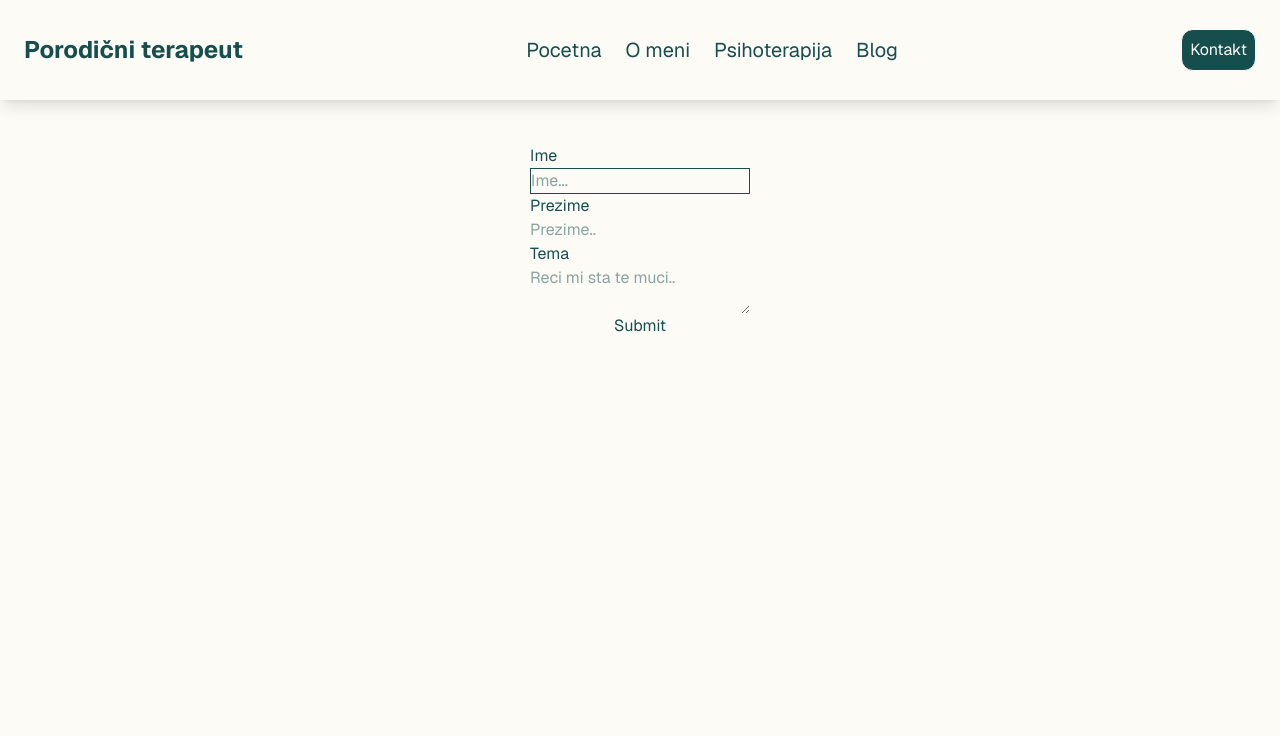
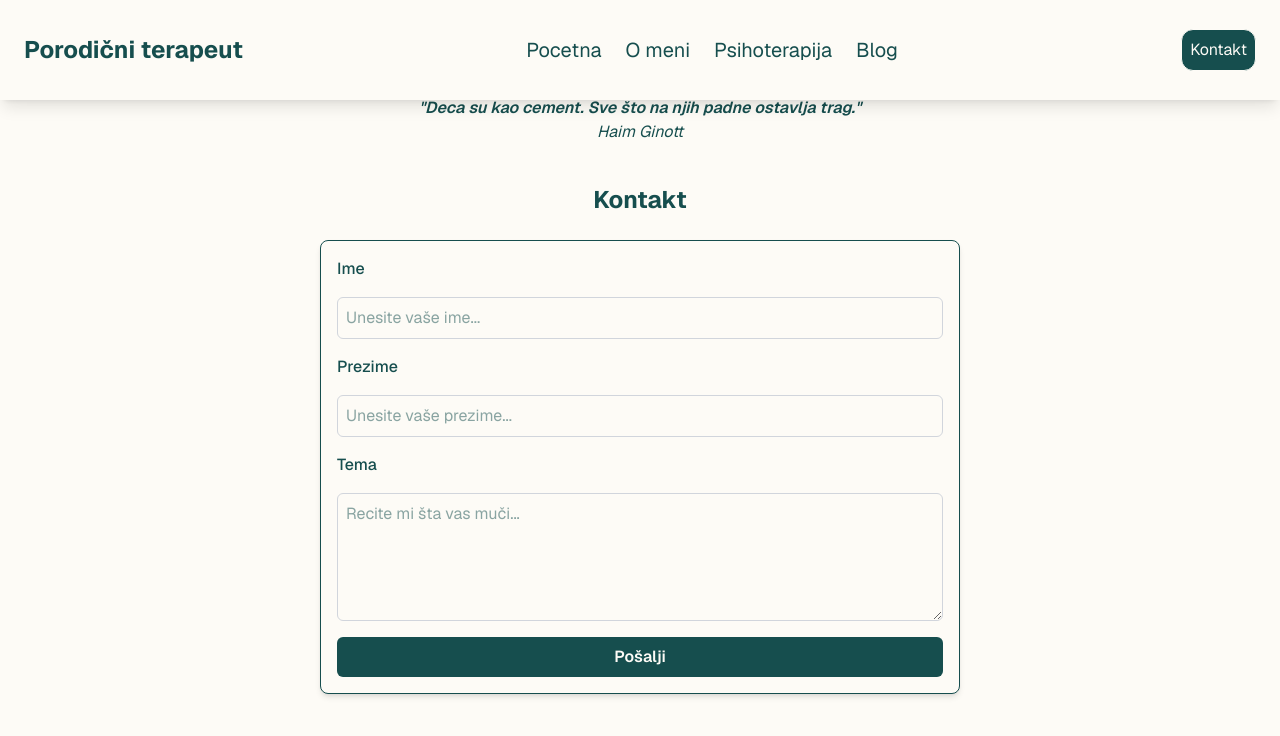
Before and after one commit to Milos191405/smiljaigicpsiholog, a Next.js app: page /Kontakt in a window 1280 px wide. Shown: the top 736 px of the page. Built offline with nearby package versions, Linux system fonts and the light colour scheme.

Commit message:
adding quotes on each page, adding some styling, adding form in KOntakt

```diff
--- /dev/null
+++ b/components/RandomQuote.js
@@ -0,0 +1,34 @@
+'use client'
+
+import { useState, useEffect } from "react";
+import quotes from "@/src/data/quotes.json";
+
+function RandomQuote() {
+  const [randomQuote, setRandomQuote] = useState({
+    text: "",
+    author: "",
+  });
+
+  const getRandomQuote = () => {
+    if (quotes.length > 0) {
+      return quotes[Math.floor(Math.random() * quotes.length)];
+    }
+    return {
+      text: "Psihoterapija je put do samorazumevanja.",
+      author: "Nepoznat autor",
+    };
+  };
+
+  useEffect(() => {
+    setRandomQuote(getRandomQuote());
+  }, []);
+
+  return (
+    <div className="p-4 text-center">
+      <p className="italic font-semibold">"{randomQuote.text}"</p>
+      <p className="italic">{randomQuote.author}</p>
+    </div>
+  );
+}
+
+export default RandomQuote;
--- a/src/app/Blog/page.js
+++ b/src/app/Blog/page.js
@@ -2,10 +2,14 @@ import Navbar from "@/components/Navbar";
 import Link from "next/link";
 import path from "path";
 import fs from "fs";
+import RandomQuote from "@/components/RandomQuote";
 
 // Function to generate a URL-friendly slug
 function generateSlug(title) {
-  return title.toLowerCase().replace(/\s+/g, "-").replace(/[^\w-]+/g, "");
+  return title
+    .toLowerCase()
+    .replace(/\s+/g, "-")
+    .replace(/[^\w-]+/g, "");
 }
 
 // Function to fetch posts from JSON file
@@ -27,11 +31,16 @@ export default async function Blog() {
     <>
       <Navbar />
       <article className="pt-20">
+        <RandomQuote />
+
         <p className="text-center text-lg  font-bold">Blog</p>
         <ul className="mt-8 space-y-4">
           {posts.map((post) => (
             <li key={post.id} className="text-center">
-              <Link href={`/Blog/${generateSlug(post.title)}`} className="font-semibold text-foreground hover:underline">
+              <Link
+                href={`/Blog/${generateSlug(post.title)}`}
+                className="font-semibold text-foreground hover:underline"
+              >
                 {post.title}
               </Link>
               <p className="">{post.subtitle}</p>
--- a/src/app/Kontakt/page.js
+++ b/src/app/Kontakt/page.js
@@ -1,22 +1,89 @@
-import Navbar from "@/components/Navbar"
+"use client";
+
+import { useState } from "react";
+import Navbar from "@/components/Navbar";
+import RandomQuote from "@/components/RandomQuote";
+
 function Kontakt() {
+  const [formData, setFormData] = useState({
+    firstname: "",
+    lastname: "",
+    subject: "",
+  });
+
+  const handleChange = (e) => {
+    setFormData({ ...formData, [e.target.name]: e.target.value });
+  };
+
+  const handleSubmit = (e) => {
+    e.preventDefault();
+    console.log("Form submitted:", formData);
+    alert("Poruka poslata!");
+    setFormData({ firstname: "", lastname: "", subject: "" });
+  };
+
   return (
     <>
-        <Navbar />
-        <h1 className="pt-20 text-center">Kontakt</h1>
-        <article className="flex justify-center items-center pt-10">
-          <form className="flex flex-col  ">
-            <label for="first name" className="">Ime</label>
-            <input type="text" id="fname" name="firstname" placeholder="Ime..." className="border border-foreground"></input>
-            <label for="lname">Prezime</label>
-            <input type="text" id="lname" name="lastname" placeholder="Prezime.."></input>
-            <label for="subject">Tema</label>
-            <textarea id="subject" name="subject" placeholder="Reci mi sta te muci.."></textarea>
-            <input type="submit" value="Submit"></input>
-          </form>
-   </article>
-       </>
-  )
+      <Navbar />
+      <article className="pt-20 px-4 md:max-w-xl md:mx-auto lg:max-w-2xl">
+        <RandomQuote />
+        <h1 className="text-center text-2xl font-bold py-6">Kontakt</h1>
+
+        <form
+          onSubmit={handleSubmit}
+          className="flex flex-col space-y-4 p-4 border border-foreground rounded-lg shadow-md text-foreground bg-background"
+        >
+          <label htmlFor="firstname" className="font-medium">
+            Ime
+          </label>
+          <input
+            type="text"
+            id="firstname"
+            name="firstname"
+            value={formData.firstname}
+            onChange={handleChange}
+            placeholder="Unesite vaše ime..."
+            className="border border-gray-300 rounded-md p-2 focus:outline-none focus:ring-2 focus:ring-blue-500"
+            required
+          />
+
+          <label htmlFor="lastname" className="font-medium">
+            Prezime
+          </label>
+          <input
+            type="text"
+            id="lastname"
+            name="lastname"
+            value={formData.lastname}
+            onChange={handleChange}
+            placeholder="Unesite vaše prezime..."
+            className="border border-gray-300 rounded-md p-2 focus:outline-none focus:ring-2 focus:ring-blue-500"
+            required
+          />
+
+          <label htmlFor="subject" className="font-medium">
+            Tema
+          </label>
+          <textarea
+            id="subject"
+            name="subject"
+            value={formData.subject}
+            onChange={handleChange}
+            placeholder="Recite mi šta vas muči..."
+            className="border border-gray-300 rounded-md p-2 h-32 focus:outline-none focus:ring-2 focus:ring-blue-500"
+            required
+          ></textarea>
+
+          <button
+            type="submit"
+            className="bg-foreground text-background font-semibold py-2 rounded-md hover:text-orange-300 transition duration-300"
+          >
+            Pošalji
+          </button>
+        </form>
+      </article>
+    </>
+  );
 }
 
-export default Kontakt
+export default Kontakt;
--- a/src/app/O_meni/page.js
+++ b/src/app/O_meni/page.js
@@ -1,12 +1,38 @@
+'use client';
+
+import { useState, useEffect } from "react";
+
 import ImageComponent from "@/components/ImageComponent";
 import Navbar from "@/components/Navbar";
 import Footer from "@/components/Footer";
 
+import quotes from "@/src/data/quotes.json";
+
 function O_meni() {
+  const [randomQuote, setRandomQuote] = useState("");
+
+
+    const getRandomQuote = () => {
+      if (quotes.length > 0) {
+        return quotes[Math.floor(Math.random() * quotes.length)];
+      }
+      return "Psihoterapija je put do samorazumevanja.";
+    };
+
+
+    useEffect(() => {
+      setRandomQuote(getRandomQuote());
+    }, []);
   return (
     <>
       <Navbar />
       <article className="pt-20 md:max-w-[700px] md:mx-auto lg:pt-24 lg:max-w-[1000px] xl:max-w-[1500px]">
+
+      <div className="p-4 text-center">
+        <p className=" italic font-semibold">"{randomQuote.text}"</p>
+        <p className="italic ">{randomQuote.author}</p>
+        </div>
+
         <h2 className="text-lg italic text-center font-bold pb-8 md:text-xl lg:text-2xl md:pt-10">
           Smilja Igic
         </h2>
--- a/src/app/Psihoterapija/page.js
+++ b/src/app/Psihoterapija/page.js
@@ -1,17 +1,28 @@
 import Navbar from "@/components/Navbar";
 import ImageComponent from "@/components/ImageComponent";
+import RandomQuote from "@/components/RandomQuote";
+
 
 function Psihoterapija() {
+
   return (
     <>
       <Navbar />
-      <article className="pt-20 px-4">
+
+
+      <article className="pt-20 md:max-w-[700px] md:mx-auto lg:pt-24 lg:max-w-[1000px] xl:max-w-[1500px]">
+
+       <RandomQuote />
+        {/* Image Section */}
         <ImageComponent
           src="/Smiljka1.jpg"
-          alt="Smilja Igic vas psiholog"
+          alt="Smilja Igic - Vaš psiholog"
           className="lg:w-1/3"
         />
 
+
+
+        {/* Main Content */}
         <p className="p-4">
           Dobar terapeut ne zna šta je najbolje za klijenta. To se znanje nalazi
           u osobi koja dolazi na terapiju i ona uz pomoć terapeuta, otkriva
@@ -25,17 +36,20 @@ function Psihoterapija() {
           njegovog životnog sistema). Na ovaj način se efekti psihoterapije
           prenose na čitav životni kontekst klijenta.
         </p>
-        <div className=" px-2 ">
-          <p className="pb-2 italic font-semibold">Vrste terapeutkih usluga koje pruzam:</p>
-          <ul className="px-8 list-disc ">
+
+        {/* Services List */}
+        <div className="px-2">
+          <p className="pb-2 italic font-semibold">
+            Vrste terapeutskih usluga koje pružam:
+          </p>
+          <ul className="px-8 list-disc">
             <li>Individualna psihoterapija</li>
             <li>Psihološko savetovanje</li>
             <li>Porodična psihoterapija</li>
             <li>Bračna i psihoterapija parova</li>
             <li>Dečija psihoterapija</li>
-            <li>On-line savetovanje</li>
+            <li>Online savetovanje</li>
             <li>Individualno savetovanje</li>
-            <li>Psihološko savetovanje</li>
             <li>Savetodavni rad sa decom i adolescentima</li>
             <li>Porodično savetovanje</li>
           </ul>
--- a/src/app/layout.js
+++ b/src/app/layout.js
@@ -26,7 +26,7 @@ export default function RootLayout({ children }) {
       <body
         className={`antialiased ${geistSans.variable} ${geistMono.variable}`}
         style={{
-          fontFamily: `var(--font-geist-sans), sans-serif`, // Apply geistSans by default
+          fontFamily: `var(--font-geist-sans), sans-serif`,
         }}
       >
         {children}
--- /dev/null
+++ b/src/data/quotes.json
@@ -0,0 +1,110 @@
+[
+  {
+    "text": "Slušajte svoju decu. Oni su najbolji psihijatri. Oni znaju šta im treba.",
+    "author": "Nepoznat autor"
+  },
+  {
+    "text": "Psihoterapija je proces koji omogućava klijentima da istraže svoja osećanja, misli i ponašanja u sigurnom i podržavajućem okruženju.",
+    "author": "Nepoznat autor"
+  },
+  {
+    "text": "Najbolji način da dete postane dobro je da ga učinite srećnim.",
+    "author": "Oscar Wilde"
+  },
+  {
+    "text": "Deca nisu stvari koje treba oblikovati, već ljudi koje treba otkriti.",
+    "author": "Jess Lair"
+  },
+  {
+    "text": "Deca više uče iz onoga što jesi nego iz onoga što ih učiš.",
+    "author": "W.E.B. Du Bois"
+  },
+  {
+    "text": "Ako želite da vam deca budu pametna, čitajte im bajke. Ako želite da budu još pametnija, čitajte im još više bajki.",
+    "author": "Albert Ajnštajn"
+  },
+  {
+    "text": "Najvažnija stvar koju otac može učiniti za svoju decu je da voli njihovu majku.",
+    "author": "Theodore Hesburgh"
+  },
+  {
+    "text": "Ne odgajajte svoju decu da budu bogati. Učite ih da budu srećni. Kada odrastu, znaće vrednost stvari, a ne samo cenu.",
+    "author": "Nepoznat autor"
+  },
+  {
+    "text": "Deca su kao cement. Sve što na njih padne ostavlja trag.",
+    "author": "Haim Ginott"
+  },
+  {
+    "text": "Roditeljstvo nije nauka, već umetnost – umetnost slušanja, razumevanja i ljubavi.",
+    "author": "Nepoznat autor"
+  },
+  {
+    "text": "Svako dete je umetnik. Problem je ostati umetnik kada porastemo.",
+    "author": "Pablo Pikaso"
+  },
+  {
+    "text": "Psihoterapija nije samo lečenje, već i put ka dubljem razumevanju sebe i drugih.",
+    "author": "Nepoznat autor"
+  },
+  {
+    "text": "Najveća snaga leži u našoj sposobnosti da razumemo sopstvene emocije i suočimo se s njima.",
+    "author": "Nepoznat autor"
+  },
+  {
+    "text": "Ponekad je najhrabrija stvar koju možete učiniti – potražiti pomoć.",
+    "author": "Nepoznat autor"
+  },
+  {
+    "text": "Biti roditelj znači biti uzor, a ne samo učitelj.",
+    "author": "Nepoznat autor"
+  },
+  {
+    "text": "Prvi korak ka promeni je svest o tome šta želimo da promenimo.",
+    "author": "Nepoznat autor"
+  },
+  {
+    "text": "Nijedna oluja ne traje zauvek – ni ona spolja, ni ona u nama.",
+    "author": "Nepoznat autor"
+  },
+  {
+    "text": "Vaše misli oblikuju vašu stvarnost. Birajte ih pažljivo.",
+    "author": "Nepoznat autor"
+  },
+  {
+    "text": "Terapija nije znak slabosti, već snage da se suočimo sa sobom.",
+    "author": "Nepoznat autor"
+  },
+  {
+    "text": "Prihvatanje sebe je prvi korak ka unutrašnjem miru.",
+    "author": "Nepoznat autor"
+  },
+  {
+    "text": "Niko ne može da te povredi, ako ne daš dozvolu.",
+    "author": "Eleanor Roosevelt"
+  },
+  {
+    "text": "Svaka promena počinje sa tobom.",
+    "author": "Mahatma Gandhi"
+  },
+  {
+    "text": "Možete promeniti svet tako što ćete promeniti sebe.",
+    "author": "Mahatma Gandhi"
+  },
+  {
+    "text": "Terapija je most između prošlosti koja nas oblikuje i budućnosti koja nas čeka.",
+    "author": "Nepoznat autor"
+  },
+  {
+    "text": "Dobar terapeut vam pomaže da pronađete odgovore koje ste već nosili u sebi.",
+    "author": "Nepoznat autor"
+  },
+  {
+    "text": "Dugoročna sreća nije u tome da dobijemo ono što želimo, već u tome da prihvatimo ono što imamo.",
+    "author": "Nepoznat autor"
+  },
+  {
+    "text": "Svi smo mi samo ljudi, i ponekad je u redu biti slab.",
+    "author": "Brene Brown"
+  }
+]
```
Also changed, not shown: components/Navbar.js (+28 -35 lines), src/app/page.js (+8 -5 lines).
